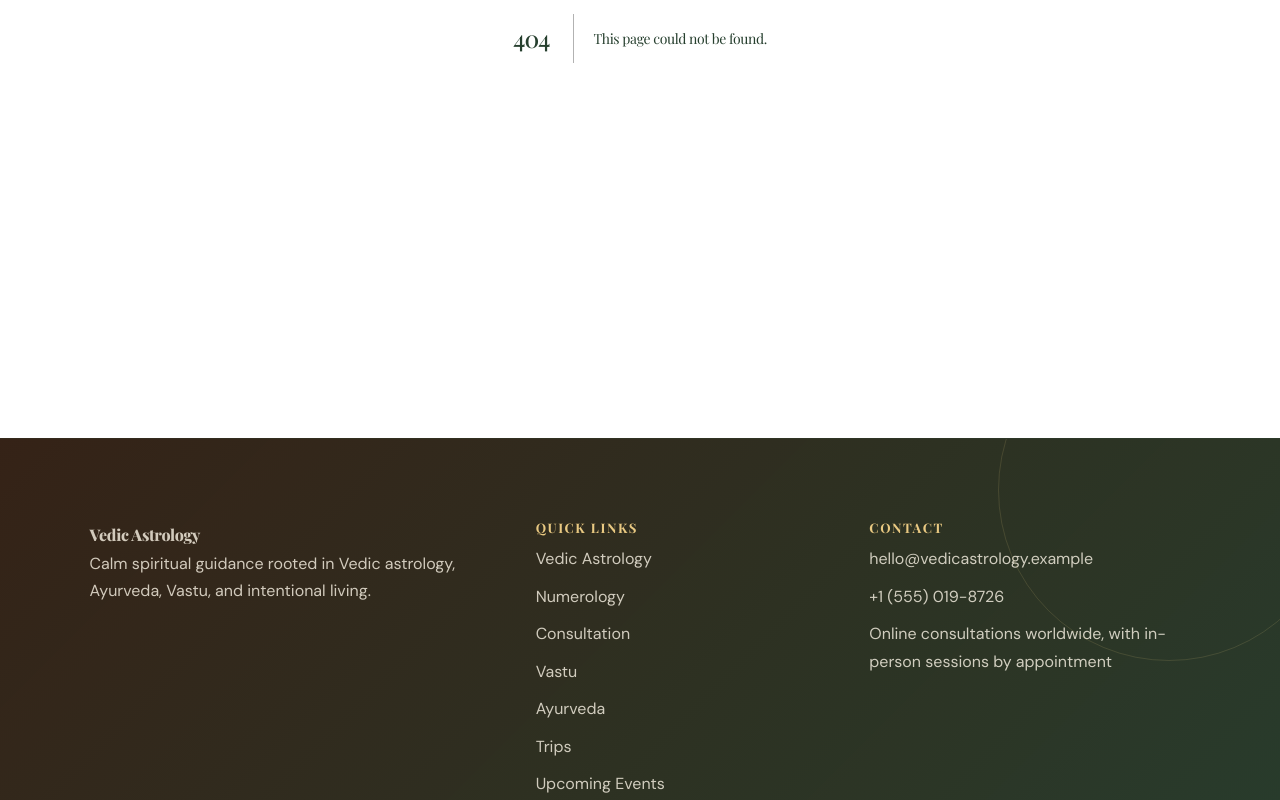
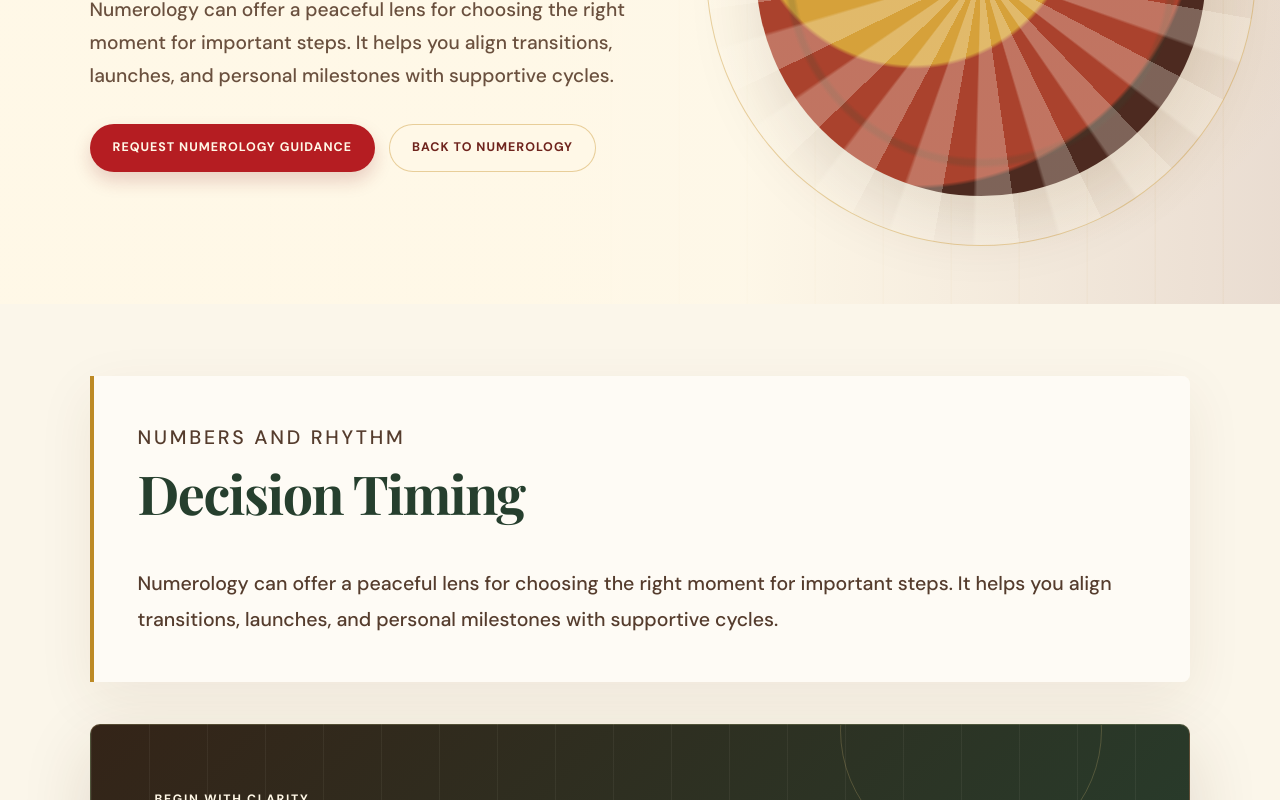
Before and after one commit to lucas953/VedicMaria, a Next.js app: page /numerology/decision-timing in a window 1280 px wide. Before the commit this address had no page. Shown: the part 440-1240 px from the top of the page. Built offline with nearby package versions, Linux system fonts and the light colour scheme.

Commit message:
Add numerology detail pages

```diff
--- a/app/i18n.tsx
+++ b/app/i18n.tsx
@@ -61,6 +61,7 @@ export const copy = {
       learnMore: "Learn more",
       registerInterest: "Register Interest",
       backToTeam: "Back to Our Team",
+      backToNumerology: "Back to Numerology",
       bookMeeting: "Book a Meeting"
     },
     footer: {
@@ -517,6 +518,7 @@ export const copy = {
       learnMore: "Научете повече",
       registerInterest: "Заявете интерес",
       backToTeam: "Назад към екипа",
+      backToNumerology: "Назад към нумерология",
       bookMeeting: "Запазете среща"
     },
     footer: {
--- /dev/null
+++ b/app/numerology/[slug]/NumerologyDetailClient.tsx
@@ -0,0 +1,36 @@
+"use client";
+
+import { CTA } from "../../components/CTA";
+import { Hero } from "../../components/Hero";
+import { useLanguage } from "../../i18n";
+import type { NumerologyDetail } from "../numerologyDetails";
+
+export function NumerologyDetailClient({ detail }: { detail: NumerologyDetail }) {
+  const { t } = useLanguage();
+
+  return (
+    <>
+      <Hero
+        compact
+        eyebrow={t.pages.numerology.hero.eyebrow}
+        title={detail.title}
+        description={detail.description}
+        primaryCta={{ label: t.pages.numerology.hero.primary, href: "/contact" }}
+        secondaryCta={{ label: t.common.backToNumerology, href: "/numerology" }}
+      />
+      <section className="section page-intro" aria-labelledby="numerology-detail-title">
+        <div className="page-intro-content">
+          <p className="eyebrow">{t.pages.numerology.heading.eyebrow}</p>
+          <h2 id="numerology-detail-title">{detail.title}</h2>
+          <p>{detail.description}</p>
+        </div>
+      </section>
+      <CTA
+        title={t.pages.numerology.cta.title}
+        text={t.pages.numerology.cta.text}
+        buttonLabel={t.pages.numerology.cta.button}
+        href="/contact"
+      />
+    </>
+  );
+}
--- /dev/null
+++ b/app/numerology/[slug]/page.tsx
@@ -0,0 +1,52 @@
+import { notFound } from "next/navigation";
+import { createPageMetadata } from "../../seo";
+import {
+  getNumerologyDetail,
+  numerologyDetails
+} from "../numerologyDetails";
+import { NumerologyDetailClient } from "./NumerologyDetailClient";
+
+export const dynamicParams = false;
+
+export function generateStaticParams() {
+  return numerologyDetails.map((detail) => ({ slug: detail.slug }));
+}
+
+export async function generateMetadata({
+  params
+}: {
+  params: Promise<{ slug: string }>;
+}) {
+  const { slug } = await params;
+  const detail = getNumerologyDetail(slug);
+
+  if (!detail) {
+    return createPageMetadata({
+      title: "Numerology Guidance",
+      description:
+        "Explore life path numbers, name numerology, personal year cycles, relationship numbers, and timing for meaningful decisions.",
+      path: "/numerology"
+    });
+  }
+
+  return createPageMetadata({
+    title: `${detail.title} Numerology`,
+    description: detail.description,
+    path: `/numerology/${detail.slug}`
+  });
+}
+
+export default async function Page({
+  params
+}: {
+  params: Promise<{ slug: string }>;
+}) {
+  const { slug } = await params;
+  const detail = getNumerologyDetail(slug);
+
+  if (!detail) {
+    notFound();
+  }
+
+  return <NumerologyDetailClient detail={detail} />;
+}
--- /dev/null
+++ b/app/numerology/numerologyDetails.ts
@@ -0,0 +1,38 @@
+export const numerologyDetails = [
+  {
+    slug: "life-path-number",
+    title: "Life Path Number",
+    description:
+      "Your Life Path Number reveals the deeper rhythm of your soul and the qualities you naturally carry. It offers gentle insight into your strengths, lessons, and the direction that feels most aligned."
+  },
+  {
+    slug: "personal-year-cycle",
+    title: "Personal Year Cycle",
+    description:
+      "Each year brings its own energy, inviting you to move, pause, begin, or complete. Your Personal Year Cycle helps you understand the season you are in and make choices with more calm and clarity."
+  },
+  {
+    slug: "name-numerology",
+    title: "Name Numerology",
+    description:
+      "Your name carries a subtle vibration that reflects how you express yourself in the world. Through name numerology, we explore the energy behind your identity, voice, and personal presence."
+  },
+  {
+    slug: "relationship-numbers",
+    title: "Relationship Numbers",
+    description:
+      "Numbers can reveal the natural flow between two people, showing where harmony, growth, and understanding may arise. This insight supports more conscious communication and emotional balance."
+  },
+  {
+    slug: "decision-timing",
+    title: "Decision Timing",
+    description:
+      "Numerology can offer a peaceful lens for choosing the right moment for important steps. It helps you align transitions, launches, and personal milestones with supportive cycles."
+  }
+] as const;
+
+export type NumerologyDetail = (typeof numerologyDetails)[number];
+
+export function getNumerologyDetail(slug: string) {
+  return numerologyDetails.find((detail) => detail.slug === slug);
+}
--- a/app/sitemap.ts
+++ b/app/sitemap.ts
@@ -1,4 +1,5 @@
 import type { MetadataRoute } from "next";
+import { numerologyDetails } from "./numerology/numerologyDetails";
 import { siteUrl } from "./seo";
 import { canonicalTeamSlugs } from "./teamSlugs";
 
@@ -20,8 +21,11 @@ export const dynamic = "force-static";
 export default function sitemap(): MetadataRoute.Sitemap {
   const lastModified = new Date();
   const teamRoutes = canonicalTeamSlugs.map((slug) => `/our-team/${slug}/`);
+  const numerologyRoutes = numerologyDetails.map(
+    (detail) => `/numerology/${detail.slug}/`
+  );
 
-  return [...staticRoutes, ...teamRoutes].map((route) => ({
+  return [...staticRoutes, ...numerologyRoutes, ...teamRoutes].map((route) => ({
     url: new URL(route, siteUrl).toString(),
     lastModified,
     changeFrequency: route === "/" ? "weekly" : "monthly",
```
Also changed, not shown: app/numerology/NumerologyClient.tsx (+7 -1 lines).
